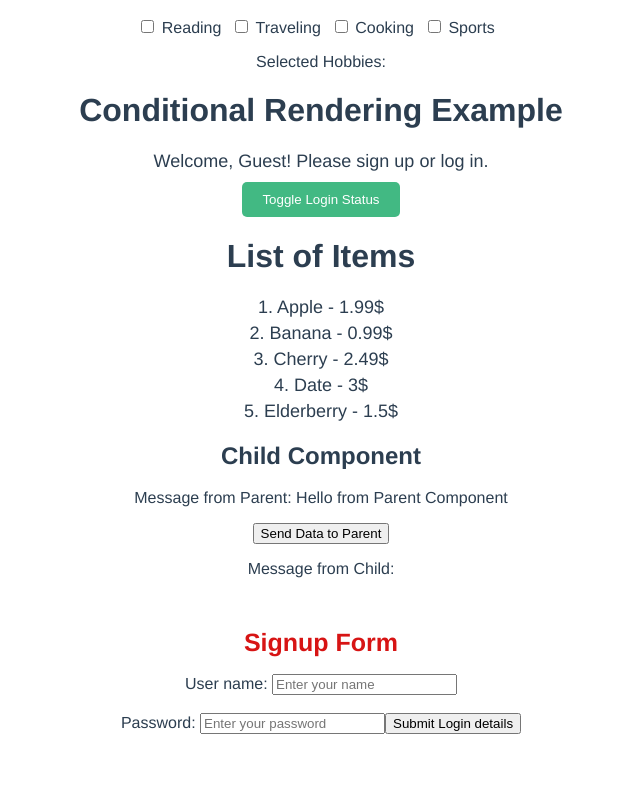
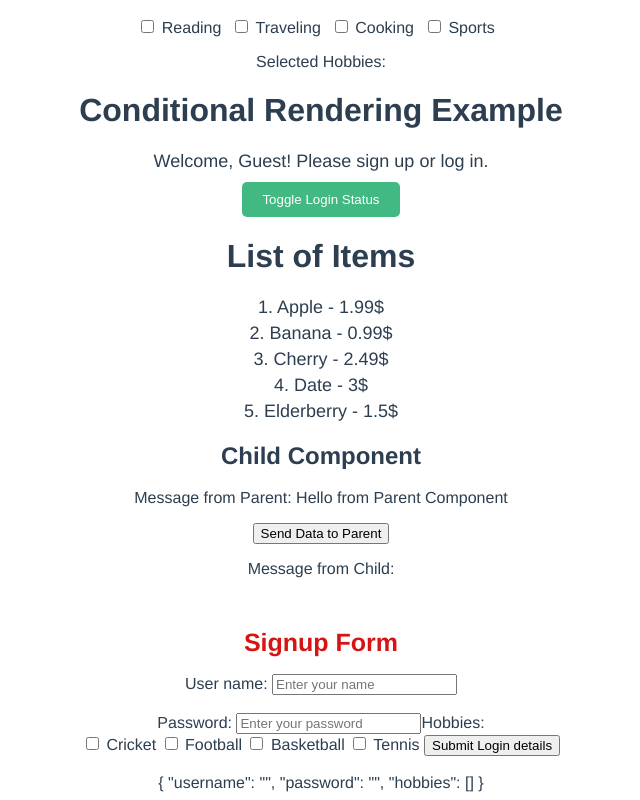
Before and after one commit to shanakasp/vue-udemy-course, a Vue app: page / in a window 1280 px wide. Shown: the part 1491-2291 px from the top of the page, without its empty margins (319-959 px from the left). Before the commit the page ends 2233 px from the top, so only its background shows below. Built offline with nearby package versions, Linux system fonts and the light colour scheme.

Commit message:
modified FormSignup.vue in components

```diff
--- a/src/components/FormSignup.vue
+++ b/src/components/FormSignup.vue
@@ -16,7 +16,17 @@
     />
   </label>
 
+  <label>Hobbies:</label>
+  <br />
+  <input type="checkbox" value="cricket" v-model="form.hobbies" /> Cricket
+  <input type="checkbox" value="football" v-model="form.hobbies" /> Football
+  <input type="checkbox" value="basketball" v-model="form.hobbies" /> Basketball
+  <input type="checkbox" value="tennis" v-model="form.hobbies" /> Tennis
+
   <button v-on:click="login">Submit Login details</button>
+
+  <br /><br />
+  {{ form }}
 </template>
 
 <script>
@@ -27,6 +37,7 @@ export default {
       form: {
         username: "",
         password: "",
+        hobbies: [],
       },
     };
   },
```
